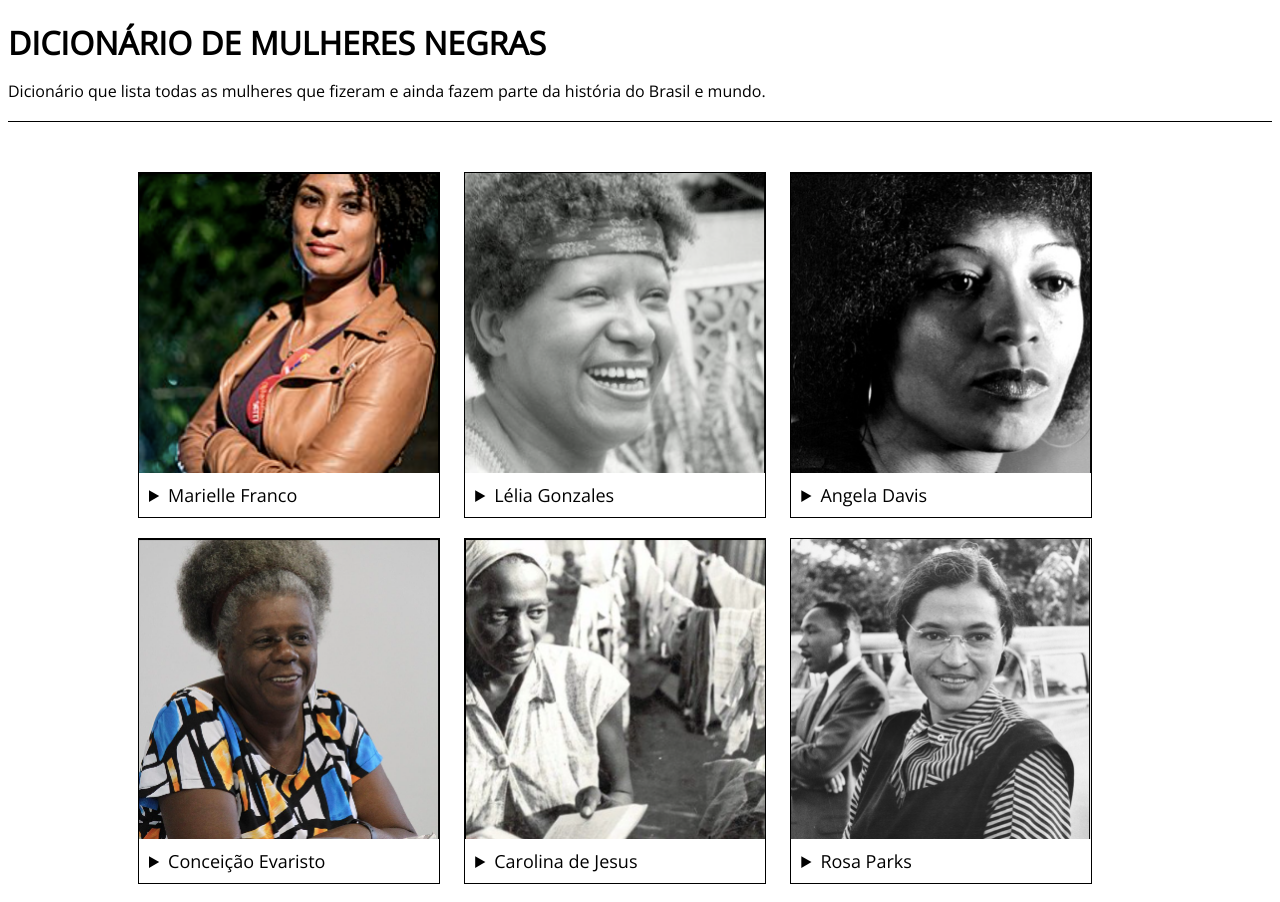
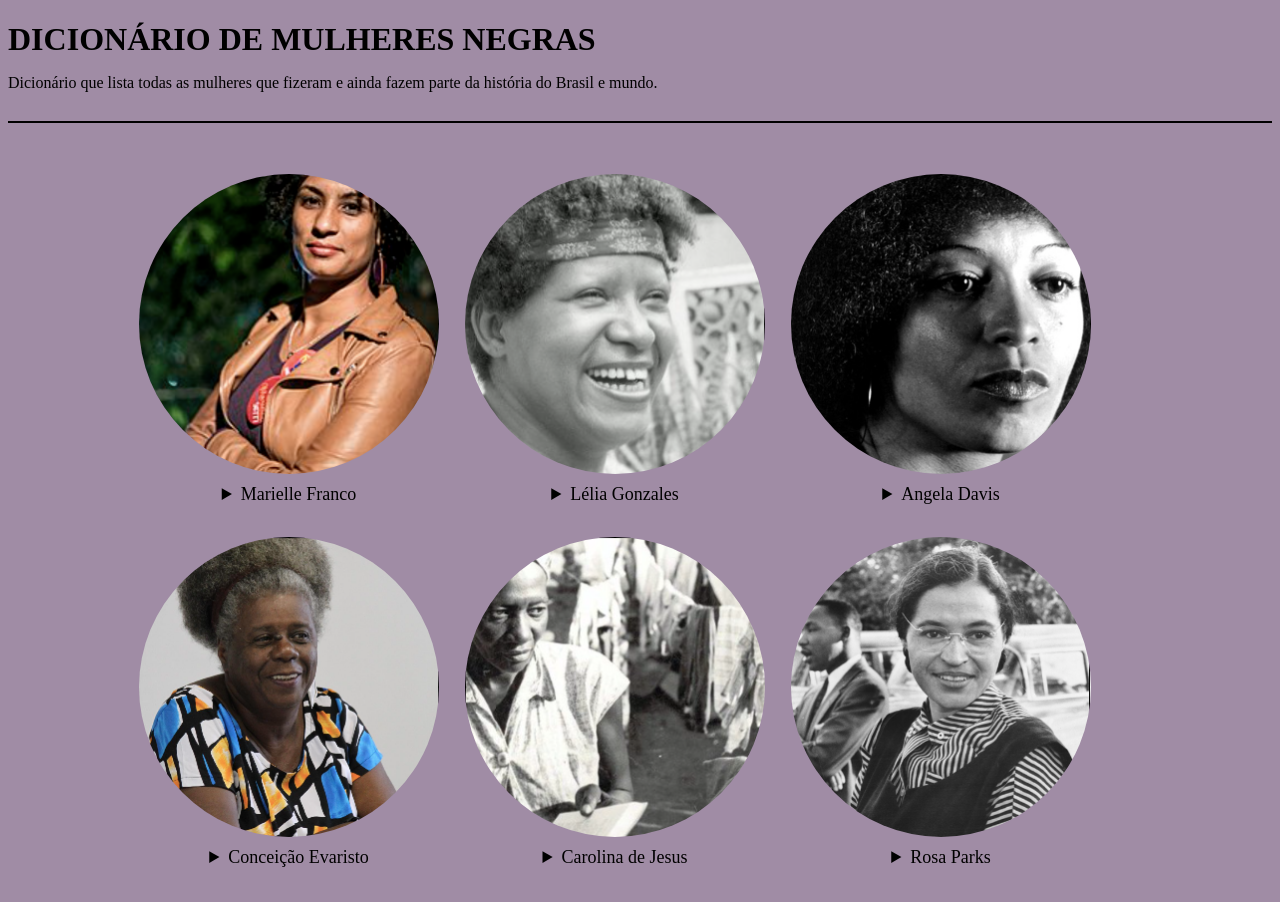
Before and after one commit to sabrinagomesb/programaria-frontend2, a plain HTML site: page index.html in a window 1280 px wide. Drawn offline with nearby package versions, Linux system fonts and the light colour scheme.

Commit message:
adiciona alteracoes no estilo

```diff
--- a/style.css
+++ b/style.css
@@ -5,20 +5,25 @@
 } */
 
 body {
-  font-family: "Open Sans", sans-serif;
+  font-family: "Montserrat Alternates";
+  background: #a08ca5;
 }
-
 /*  Cabeçalho: altura 100px; borda inferior 1px sólida e na cor #000; espaçamento externo inferior de 40px */
 header {
   height: 100px;
-  border-bottom: 1px solid #000;
+  border-bottom: 2px solid #000;
   margin-bottom: 40px;
 }
 
 /* Texto do cabeçalho: letras maiúsculas; espaçamento externo inferior 0 */
 h1 {
+  font-family: "Montserrat Alternates";
   text-transform: uppercase;
   margin-bottom: 0;
+}
+
+header p {
+  font-family: "Montserrat Alternates";
 }
 
 /* Seção dos cartões: espaçamento externo superior e inferior 0; espaçamento externo laterais automáticas; display block; largura máxima de 1024 px; largura 100% */
@@ -33,13 +38,15 @@ section {
 .card {
   display: inline-block;
   margin: 10px;
-  border: 1px solid #000;
+  border: 1px solid rgba(0, 0, 0, 0.0);
+  border-radius: 10px;
   vertical-align: top;
   max-width: 100%;
 }
 
 /* Cartão (imagem):   display block; largura 300px; altura 300px */
 .card img {
+  border-radius: 500px;
   display: block;
   width: 300px;
   height: 300px;
@@ -50,6 +57,8 @@ section {
   width: 300px;
   height: auto;
   display: inline-block;
+  text-align: center;
+  /* font-weight: 600; */
 }
 
 /* Cartão (sumário): tamanho da fonte 18px; espaçamento interno 10px; */
@@ -65,8 +74,12 @@ section {
 
 /* Cartão (citação): cor #777; estilo da fonte itálico  */
 .card details blockquote {
-  color: #777;
   font-style: italic;
+  background-color:  #682678;
+  padding: 8px;
+  border-radius: 10px;
+  color: white;
+  /* color: rgb(73, 69, 69); */
 }
 
 @media (max-width: 768px) {
@@ -77,19 +90,16 @@ section {
 
   h1 {
     font-size: 36px;
-
   }
 
   .card {
     display: block;
     margin: 20px 10px;
-
   }
 
   .card img {
     width: 100%;
     height: 100%;
-
   }
 
   .card details {
```
